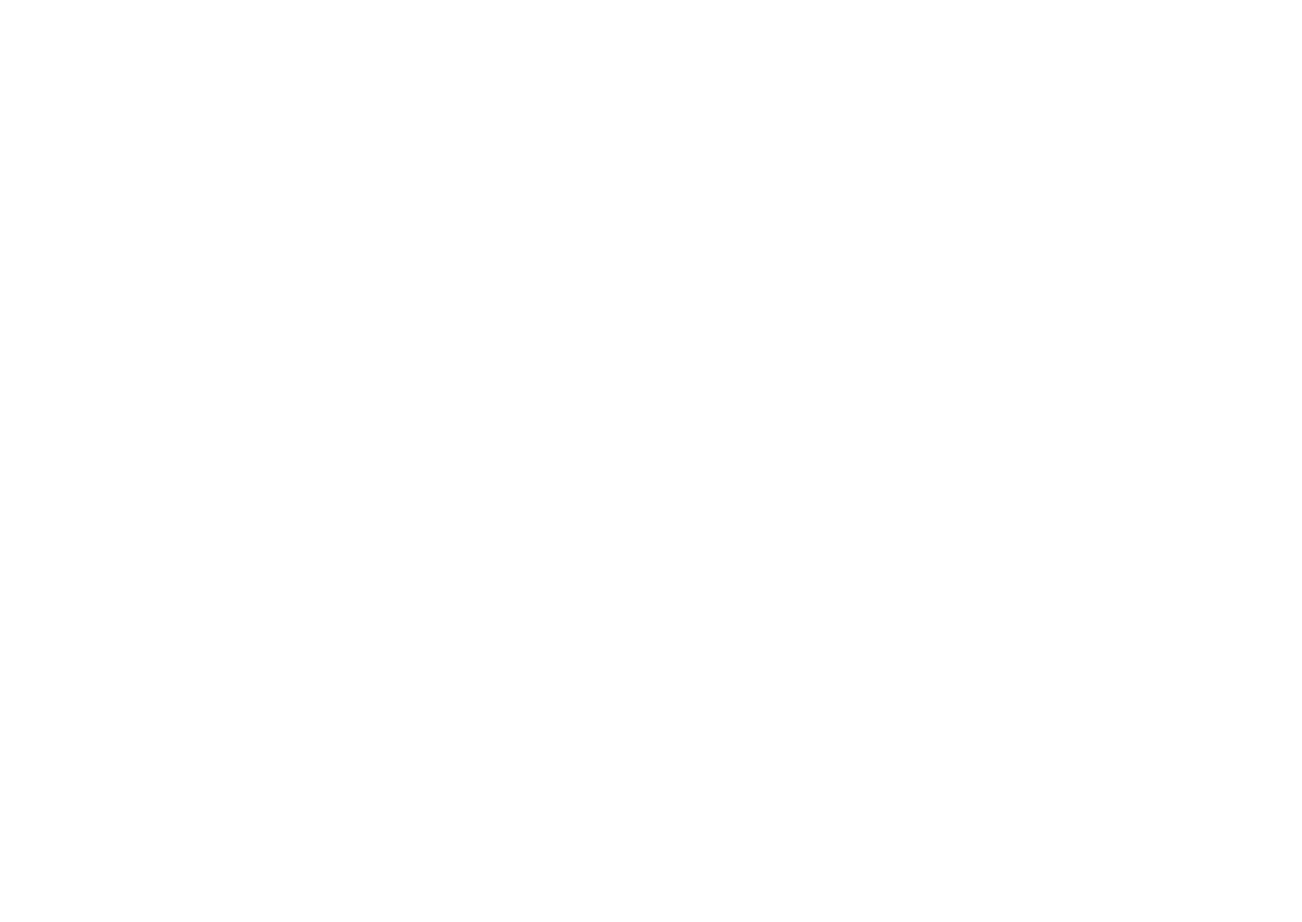
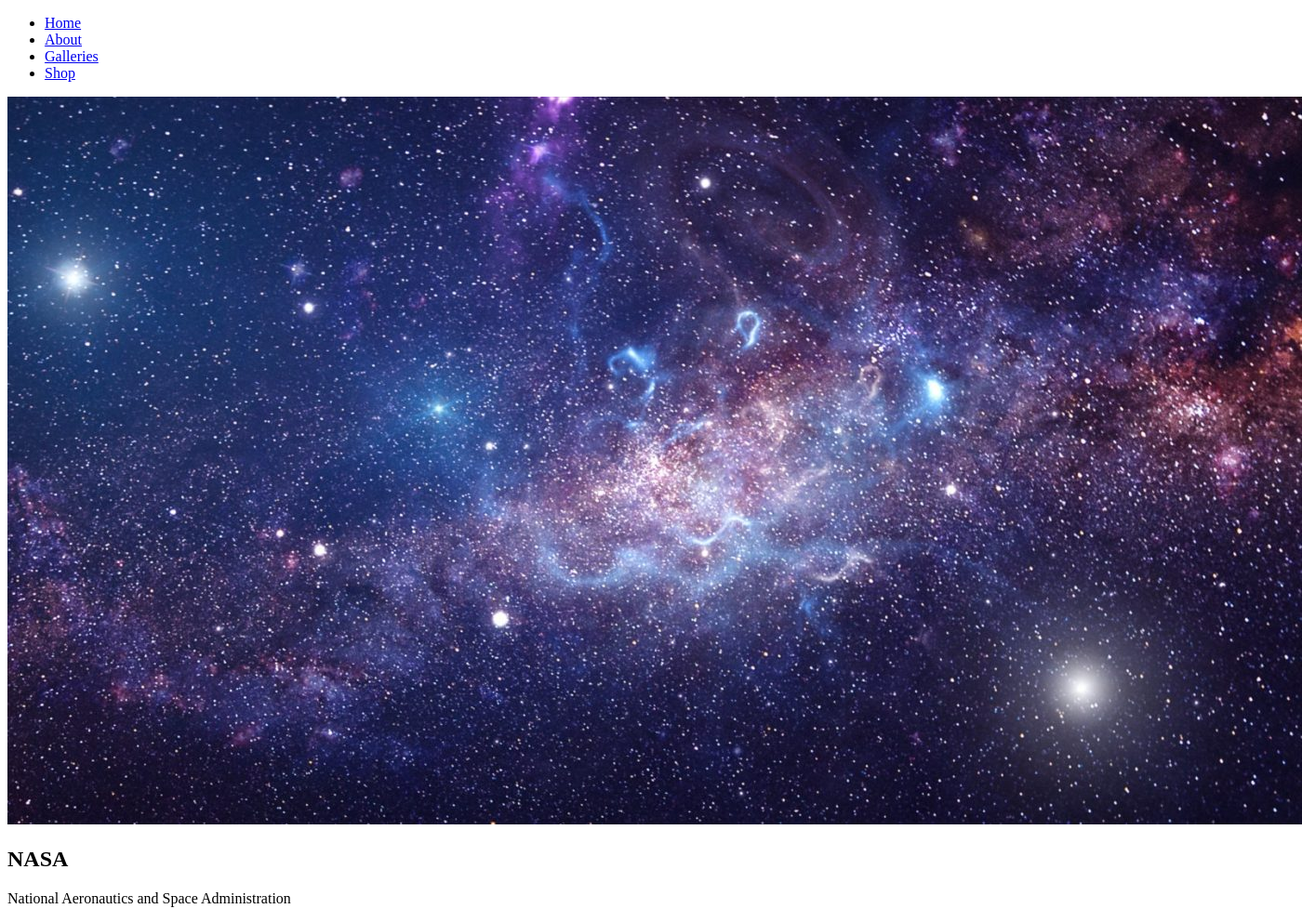
Before and after one commit to beckyh27/assignment-4, a plain HTML site: page index.html in a window 1280 px wide. Shown: the whole page at 93% size, 1400 px wide, since content can reach past the window. Before the commit the page ends 800 px from the top, so only its background shows below. Drawn offline with Linux system fonts and the light colour scheme; a web font is replaced by a local one.

Commit message:
created nav bar and added hero image

```diff
--- a/index.html
+++ b/index.html
@@ -10,4 +10,30 @@
   <link rel="preconnect" href="https://fonts.gstatic.com">
   <link href="https://fonts.googleapis.com/css2?family=Goldman:wght@400;700&family=Montserrat&display=swap" rel="stylesheet">
 
+  </head>
+
+  <body>
+    <header>
+      <nav>
+        <ul>
+          <li><a href="#home">Home</a></li>
+          <li><a href="#about">About</a></li>
+          <li><a href="#galleries">Galleries</a></li>
+          <li><a href="#shop">Shop</a></li>
+        </ul>
+      </nav>
+    </header>
+
+    <main>
+    <section id="home" class="top-hero">
+      <img src="images/large-galaxy.jpg" alt="Galaxy" />
+
+      <div class="hero-content">
+        <h1>NASA</h1>
+        <p>National Aeronautics and Space Administration</p>
+      </div>
+    </section>
+
+  </body>
+
 </html>
```
